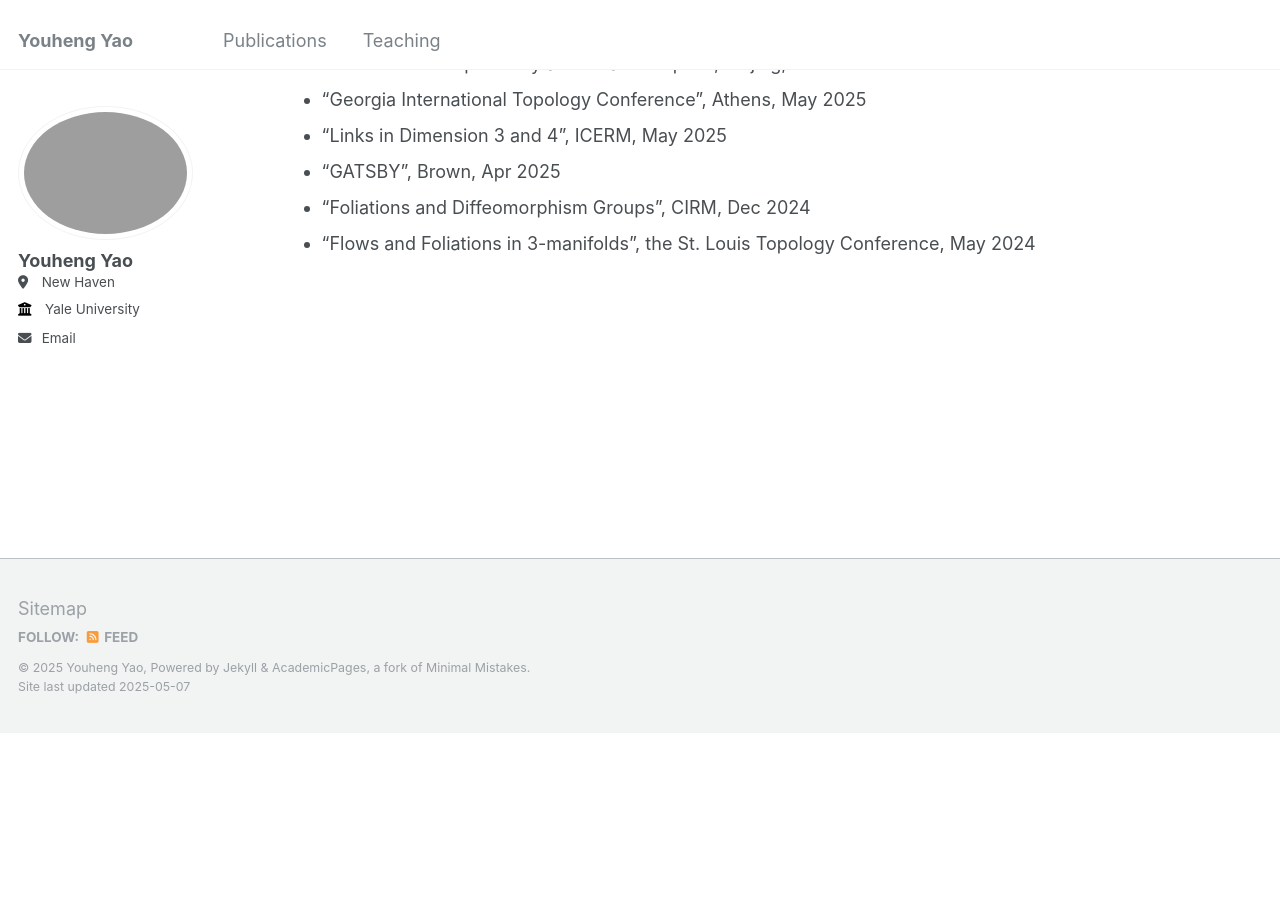
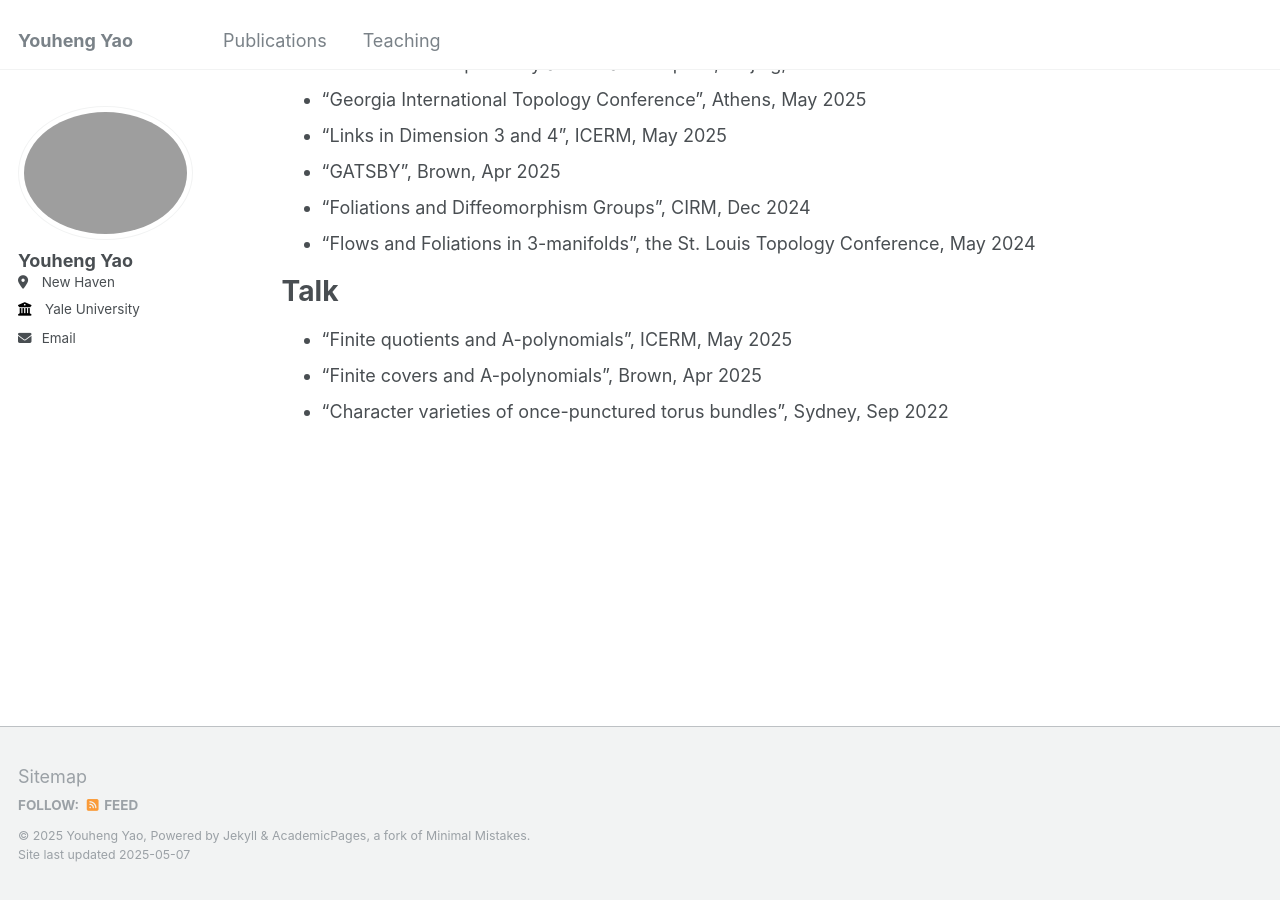
Before and after one commit to LionelYao/LionelYao.github.io, a Jekyll site: the page built from _pages/about.md, in a window 1280 px wide and 900 px high, scrolled down 877 px. Built offline with Jekyll 4.4.1, drawn with Linux system fonts in a browser that asks for light colours; a script that is not in the unit is left out; before the commit the page ends 1609 px from its top, so only the background shows below that.

Commit message:
Update about.md
add talks

```diff
--- a/_pages/about.md
+++ b/_pages/about.md
@@ -39,3 +39,9 @@ Conference
 - "GATSBY", Brown, Apr 2025
 - "Foliations and Diffeomorphism Groups", CIRM, Dec 2024
 - "Flows and Foliations in 3-manifolds", the St. Louis Topology Conference, May 2024
+
+Talk
+======
+- "Finite quotients and A-polynomials", ICERM, May 2025
+- "Finite covers and A-polynomials", Brown, Apr 2025
+- "Character varieties of once-punctured torus bundles", Sydney, Sep 2022
```
